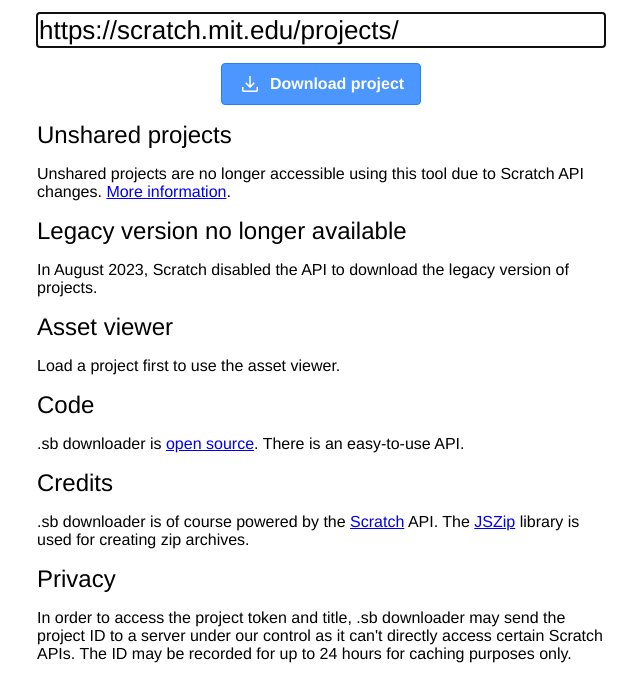
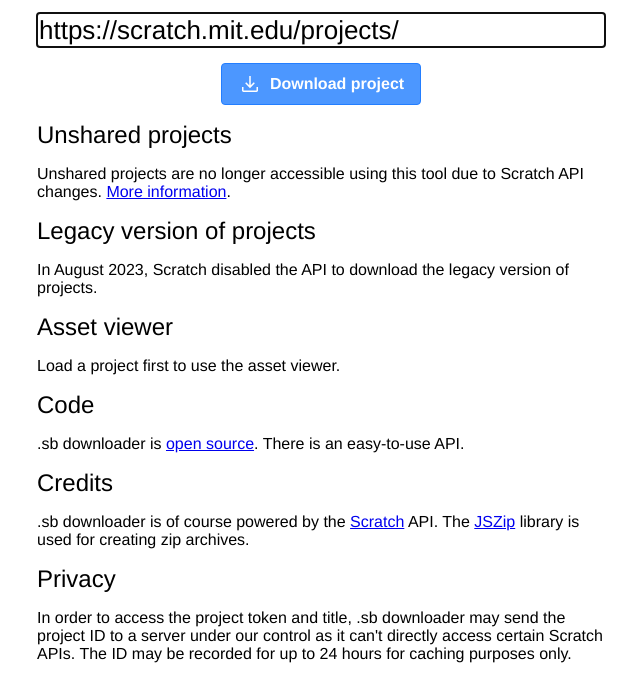
Before and after one commit to forkphorus/sb-downloader, a website built with Vite: page index.html in a window 1280 px wide. Shown: the part 159-846 px from the top of the page, without its empty margins (319-959 px from the left). Built offline with nearby package versions, Linux system fonts and the light colour scheme.

Commit message:
Update a heading so that Google hopefully stops thinking this is a soft 404

```diff
--- a/index.html
+++ b/index.html
@@ -312,7 +312,7 @@
         <a href="https://docs.turbowarp.org/unshared-projects">More information</a>.
       </p>
 
-      <h2>Legacy version no longer available</h2>
+      <h2>Legacy version of projects</h2>
       <p>In August 2023, Scratch disabled the API to download the legacy version of projects.</p>
 
       <h2>Asset viewer</h2>
```
